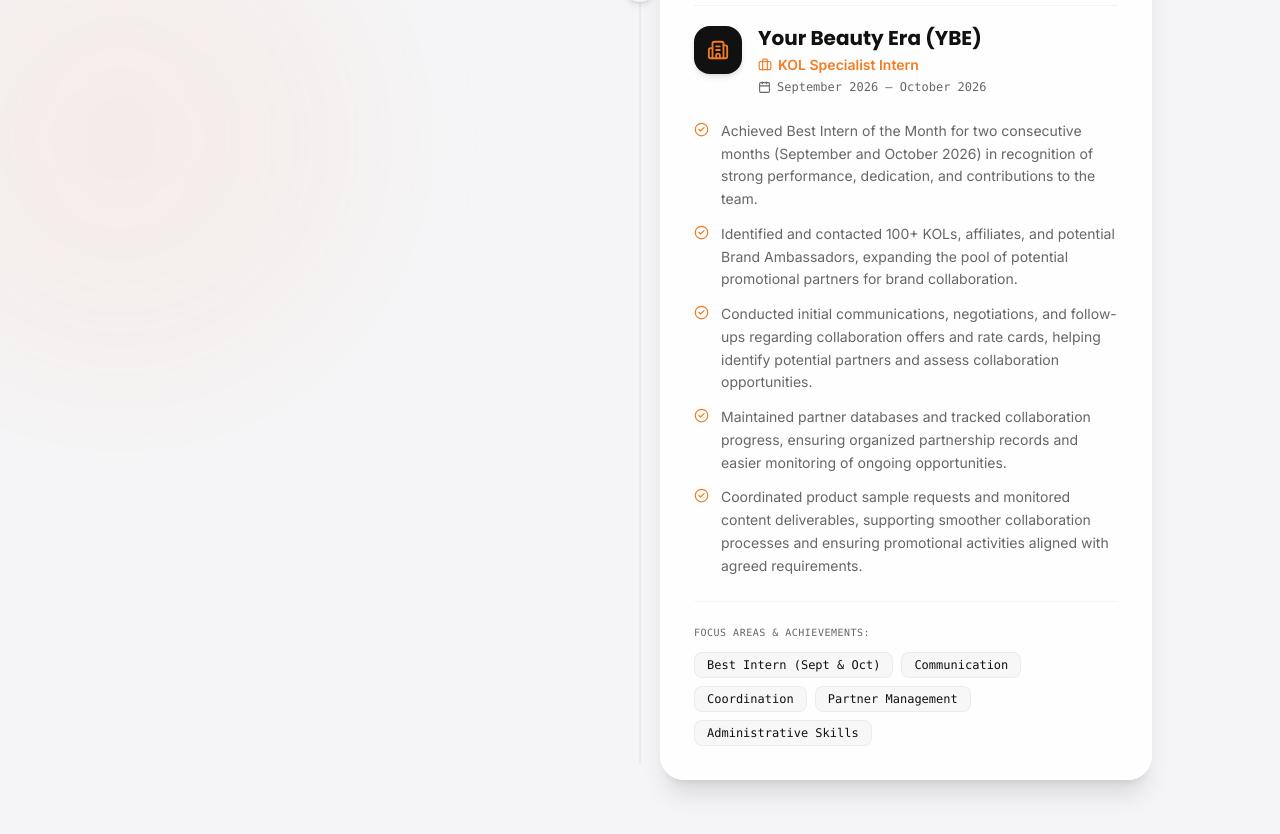
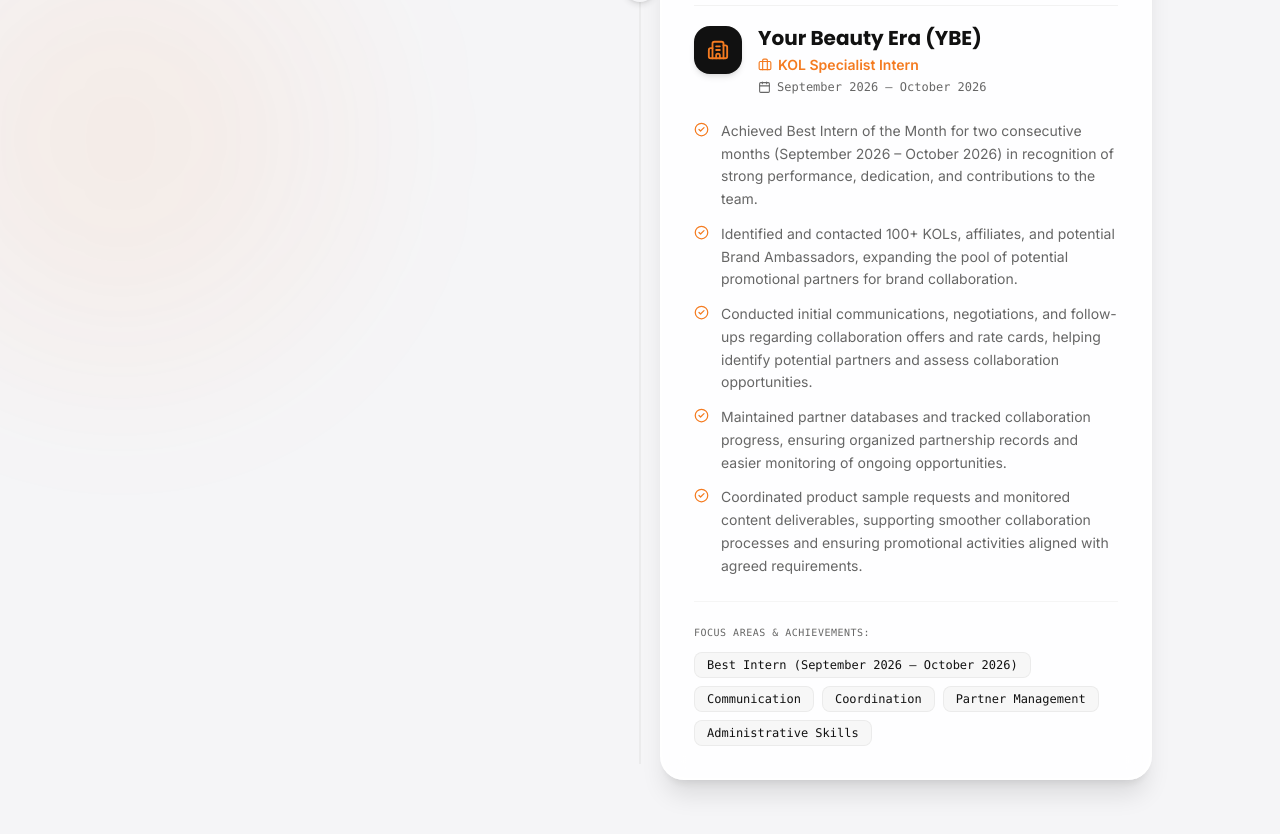
Before and after one commit to whoiaiiis/aisyah-portfolio, a React (Vite) app: page / in a window 1280 px wide. Shown: the part 4800-5634 px from the top of the page. Built offline with nearby package versions, Linux system fonts and the light colour scheme.

Commit message:
fix: update Your Beauty Era internship and certificate period to September 2026 – October 2026

```diff
--- a/src/components/Certificates.jsx
+++ b/src/components/Certificates.jsx
@@ -87,7 +87,7 @@ const certificates = [
   },
   {
     id: 12,
-    title: 'Best Intern of the Month — KOL Specialist (Consecutive Sept & Oct 2026)',
+    title: 'Best Intern of the Month — KOL Specialist (September 2026 – October 2026)',
     issuer: 'Your Beauty Era (YBE) — Role: KOL Specialist Intern',
     year: '2026',
     category: 'Professional Development',
--- a/src/data/experience.js
+++ b/src/data/experience.js
@@ -26,14 +26,14 @@ export const experiences = [
     type: "Internship",
     logo: null,
     responsibilities: [
-      "Achieved Best Intern of the Month for two consecutive months (September and October 2026) in recognition of strong performance, dedication, and contributions to the team.",
+      "Achieved Best Intern of the Month for two consecutive months (September 2026 – October 2026) in recognition of strong performance, dedication, and contributions to the team.",
       "Identified and contacted 100+ KOLs, affiliates, and potential Brand Ambassadors, expanding the pool of potential promotional partners for brand collaboration.",
       "Conducted initial communications, negotiations, and follow-ups regarding collaboration offers and rate cards, helping identify potential partners and assess collaboration opportunities.",
       "Maintained partner databases and tracked collaboration progress, ensuring organized partnership records and easier monitoring of ongoing opportunities.",
       "Coordinated product sample requests and monitored content deliverables, supporting smoother collaboration processes and ensuring promotional activities aligned with agreed requirements.",
     ],
     highlights: [
-      "Best Intern (Sept & Oct)",
+      "Best Intern (September 2026 – October 2026)",
       "Communication",
       "Coordination",
       "Partner Management",
```
